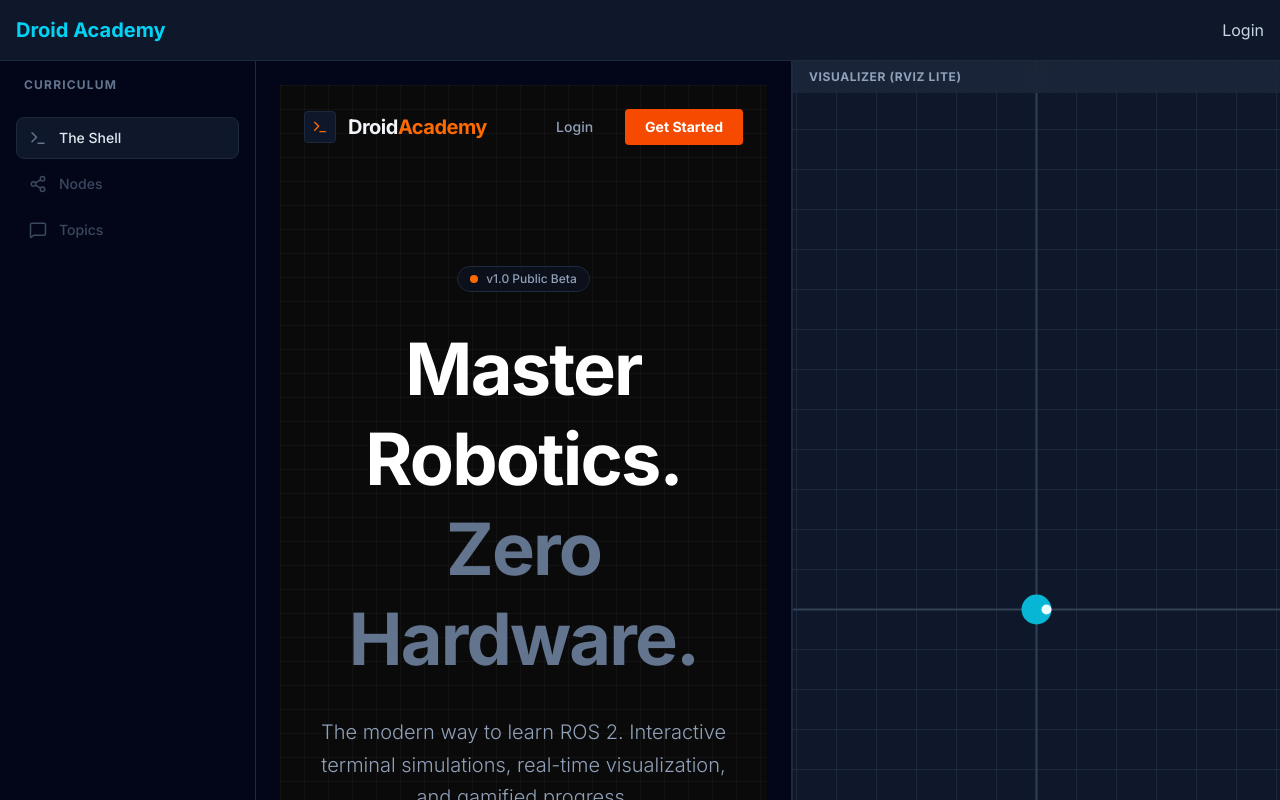
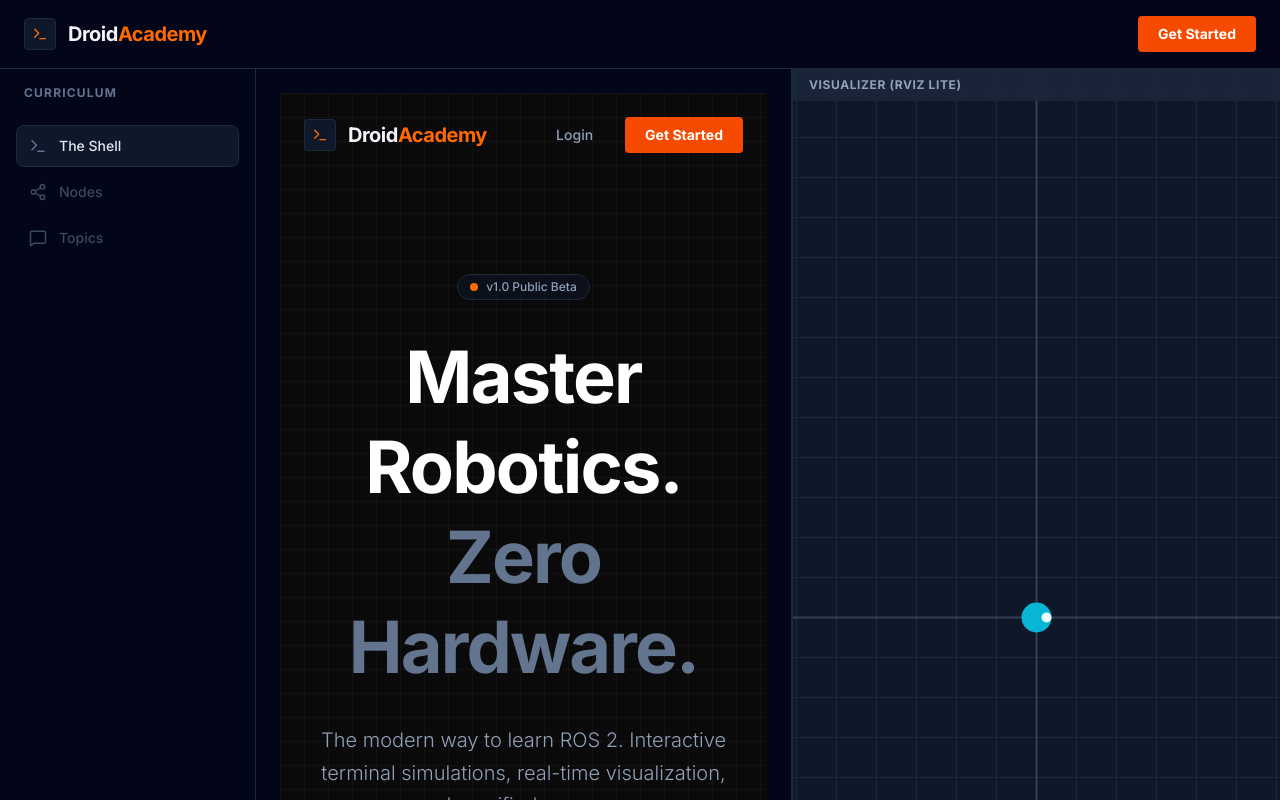
Before and after one commit to falcon766/robotquest-academy, a React (Vite) app: page / in a window 1280 px wide. Shown: the top 800 px of the page. Built offline with nearby package versions, Linux system fonts and the light colour scheme; no server answers.

Commit message:
style: Update Navbar to orange theme - complete site-wide consistency

```diff
--- a/src/components/layout/Navbar.tsx
+++ b/src/components/layout/Navbar.tsx
@@ -3,6 +3,7 @@
 import { useAuth } from '../../contexts/AuthContext';
 import { userService } from '../../services/userService';
 import type { UserProfile } from '../../types';
+import { Terminal } from 'lucide-react';
 
 export const Navbar = () => {
     const { currentUser, logout } = useAuth();
@@ -23,30 +24,37 @@
     };
 
     return (
-        <nav className="bg-slate-900 border-b border-slate-800 p-4">
+        <nav className="bg-slate-950 border-b border-slate-800 px-6 py-4">
             <div className="container mx-auto flex justify-between items-center">
-                <Link to="/" className="text-xl font-bold text-cyan-400">Droid Academy</Link>
+                <Link to="/" className="text-xl font-bold tracking-tight flex items-center gap-3">
+                    <div className="w-8 h-8 bg-slate-900 border border-slate-800 rounded flex items-center justify-center">
+                        <Terminal size={16} className="text-orange-500" />
+                    </div>
+                    <span className="text-slate-100">
+                        Droid<span className="text-orange-500">Academy</span>
+                    </span>
+                </Link>
                 <div className="flex gap-4 items-center">
                     {currentUser ? (
                         <>
                             {profile && (
                                 <div className="flex items-center gap-2 mr-4">
-                                    <span className="text-cyan-400 font-bold">{profile.xp} XP</span>
+                                    <span className="text-white font-bold">{profile.xp} <span className="text-slate-500 text-xs font-normal">XP</span></span>
                                     <span className="text-slate-500 text-xs">Lvl {profile.level}</span>
                                 </div>
                             )}
-                            <span className="text-slate-300 text-sm">
+                            <span className="text-slate-400 text-sm">
                                 {currentUser.displayName || currentUser.email}
                             </span>
                             <button
                                 onClick={handleLogout}
-                                className="text-slate-300 hover:text-white text-sm"
+                                className="px-4 py-2 text-slate-400 hover:text-white text-sm font-medium transition-colors"
                             >
                                 Logout
                             </button>
                         </>
                     ) : (
-                        <Link to="/login" className="text-slate-300 hover:text-white">Login</Link>
+                        <Link to="/login" className="px-5 py-2 bg-orange-600 text-white text-sm font-bold rounded hover:bg-orange-500 transition-all">Get Started</Link>
                     )}
                 </div>
             </div>
```
